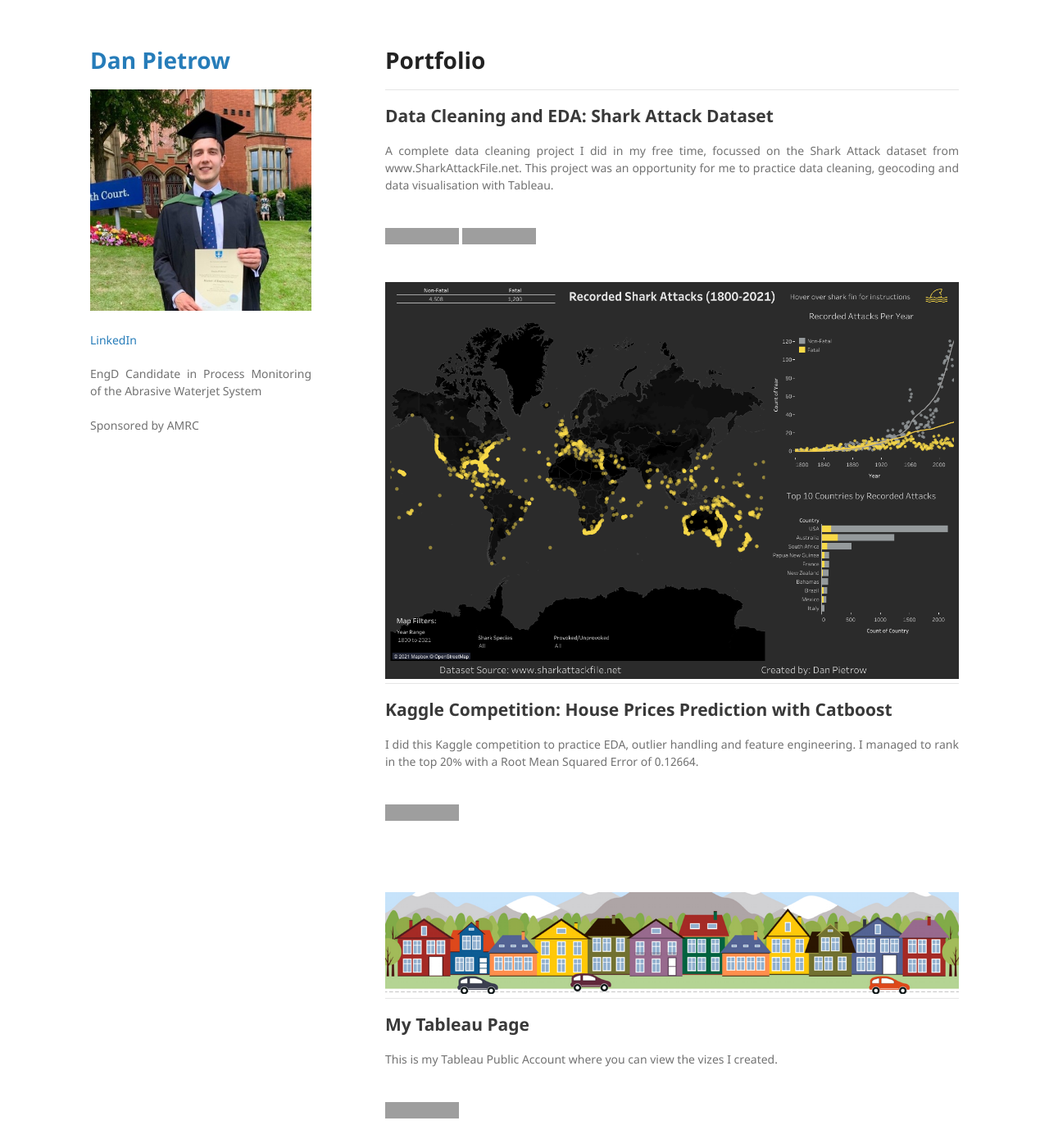
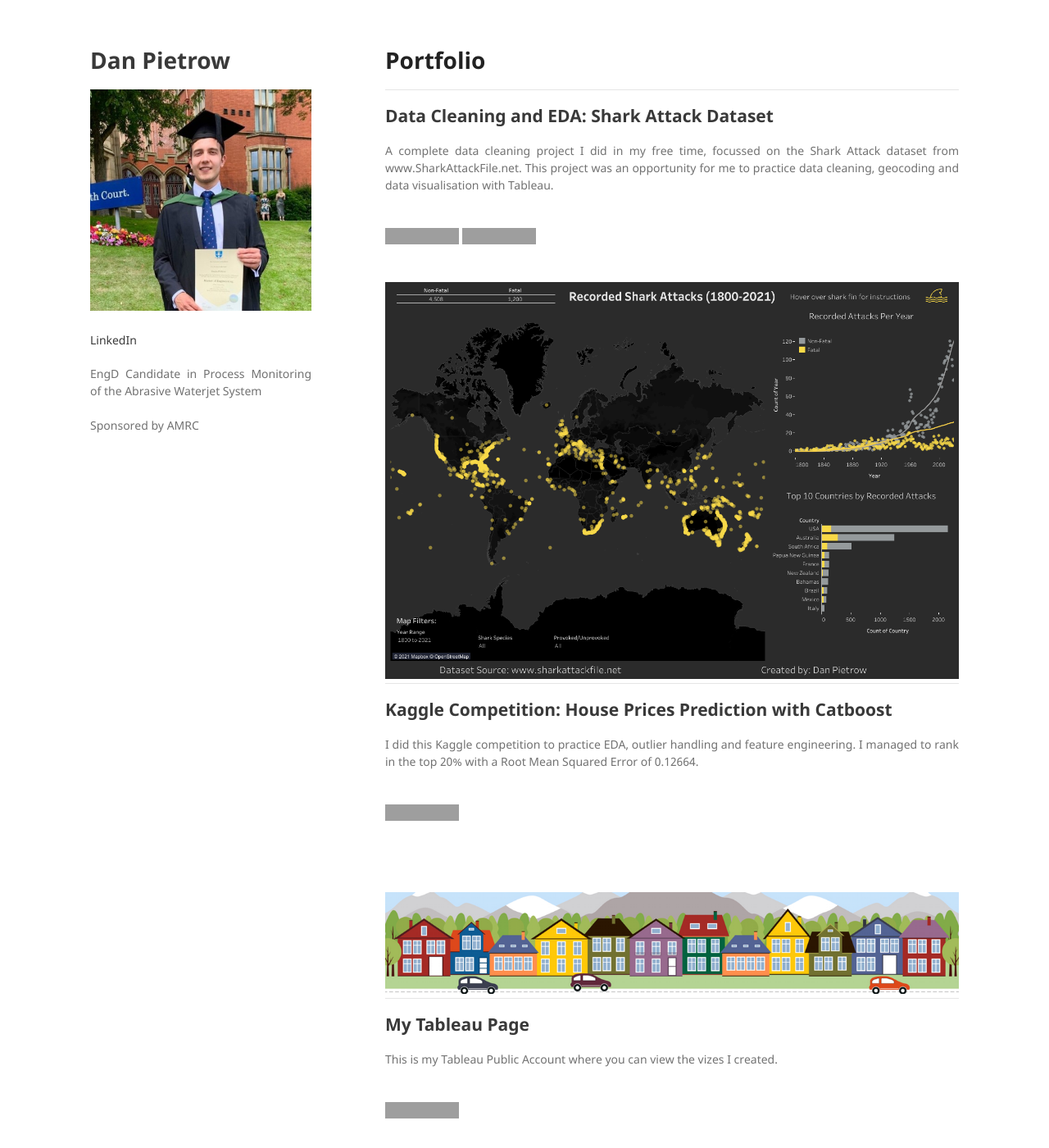
Before and after one commit to danpietrow/danpietrow.github.io, a Jekyll site: the page built from index.md, in a window 1280 px wide and 1400 px high. Shown: the whole window at 82% size. Built offline with Jekyll 4.4.1, drawn with Linux system fonts in a browser that asks for light colours; our own code applies the rules of GitHub Pages for plain Markdown files; grey boxes are pictures that could not be loaded.

Commit message:
Update jekyll-theme-minimal.scss

```diff
--- a/_sass/jekyll-theme-minimal.scss
+++ b/_sass/jekyll-theme-minimal.scss
@@ -35,7 +35,7 @@ h3, h4, h5, h6 {
 }
 
 a {
-  color:#267CB9;
+  color:#393939;
   text-decoration:none;
 }
 
```
